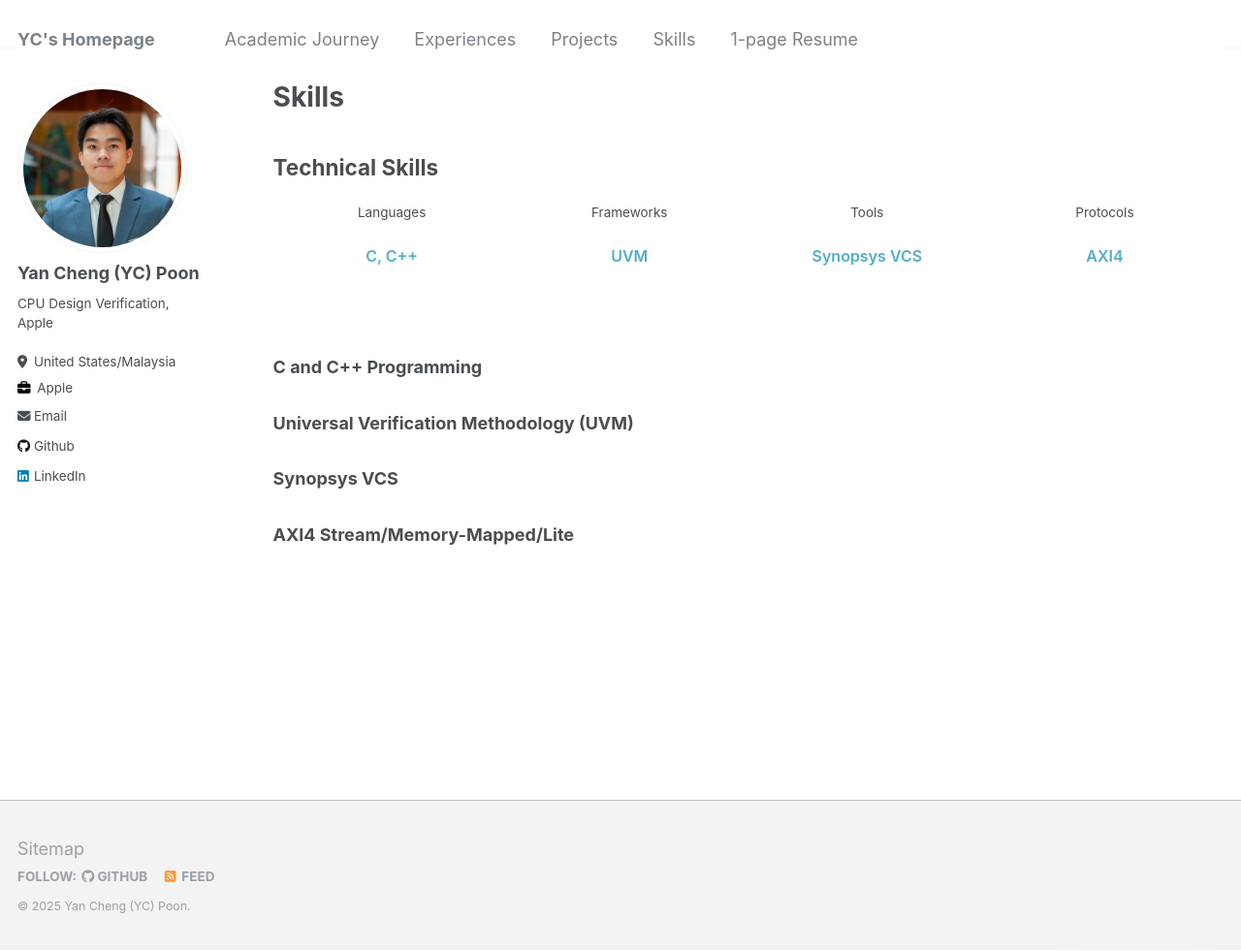
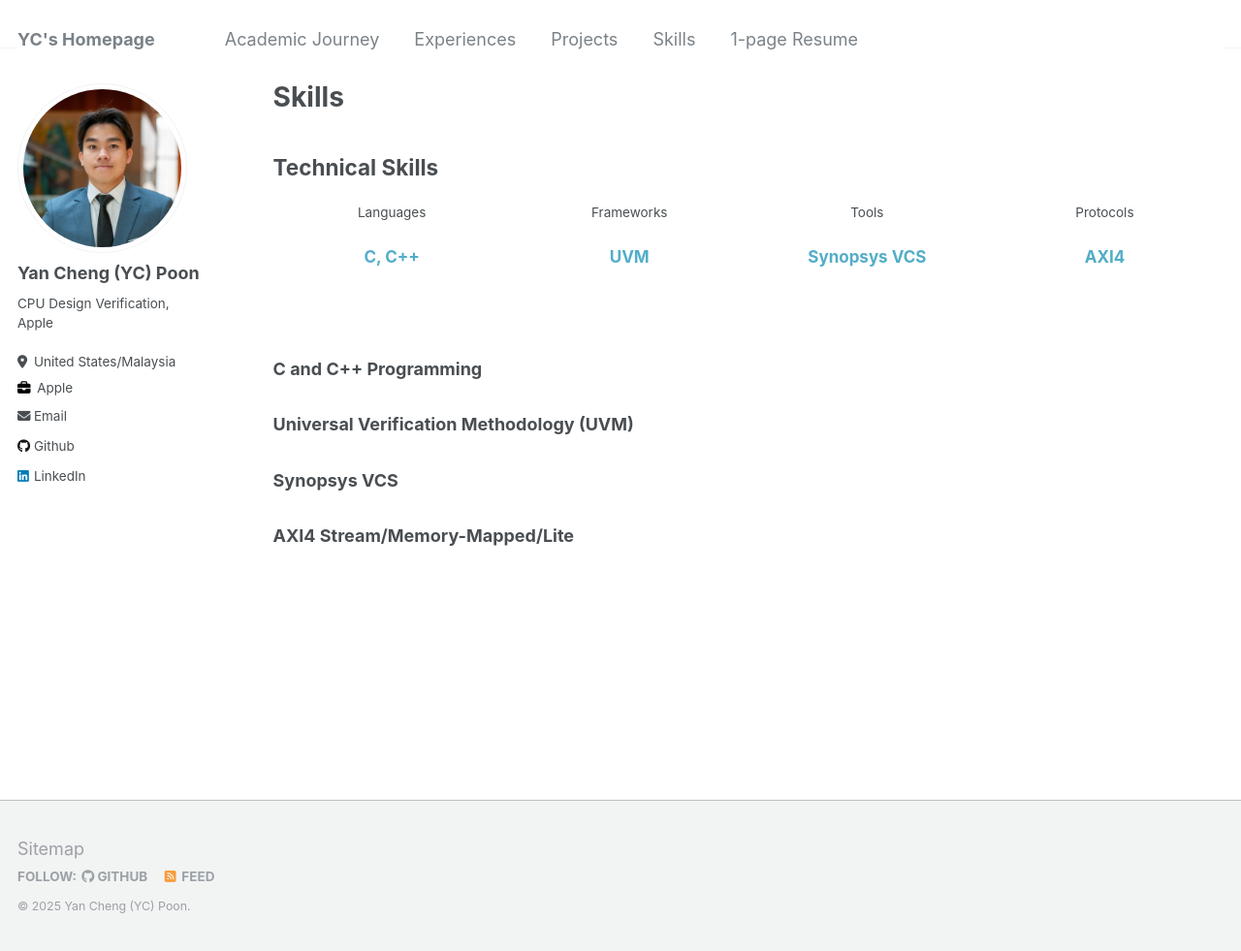
Before and after one commit to ycpoon/ycpoon.github.io, a Jekyll site: the page built from _pages/skills.md, in a window 1280 px wide and 981 px high. Shown: the whole window at 97% size. Built offline with Jekyll 4.4.1, drawn with Linux system fonts in a browser that asks for light colours.

Commit message:
revamp sills1

```diff
--- a/assets/css/main.scss
+++ b/assets/css/main.scss
@@ -92,8 +92,8 @@ h2, h3, h4 {
 
 .skill-table a {
   display: inline-block;
-  font-size: 16px;
-  font-weight: 600;
+  font-size: 17px;
+  font-weight: 700;
   text-decoration: none;
   line-height: 1.35;
 }
```
